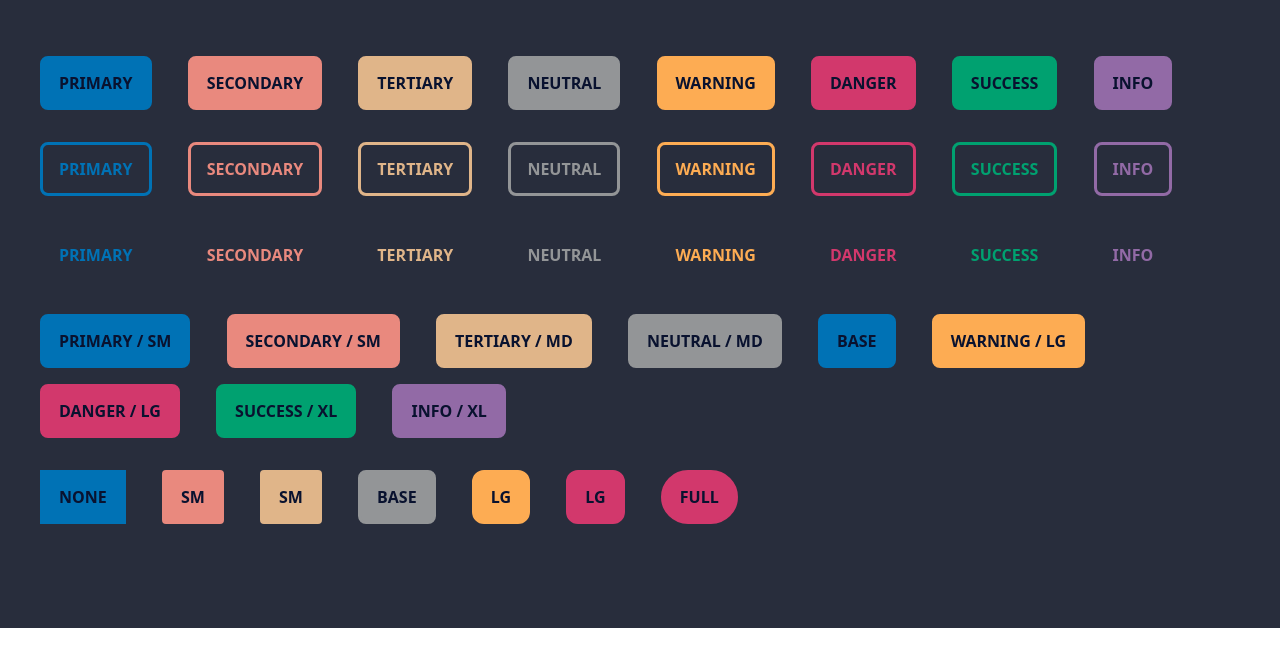
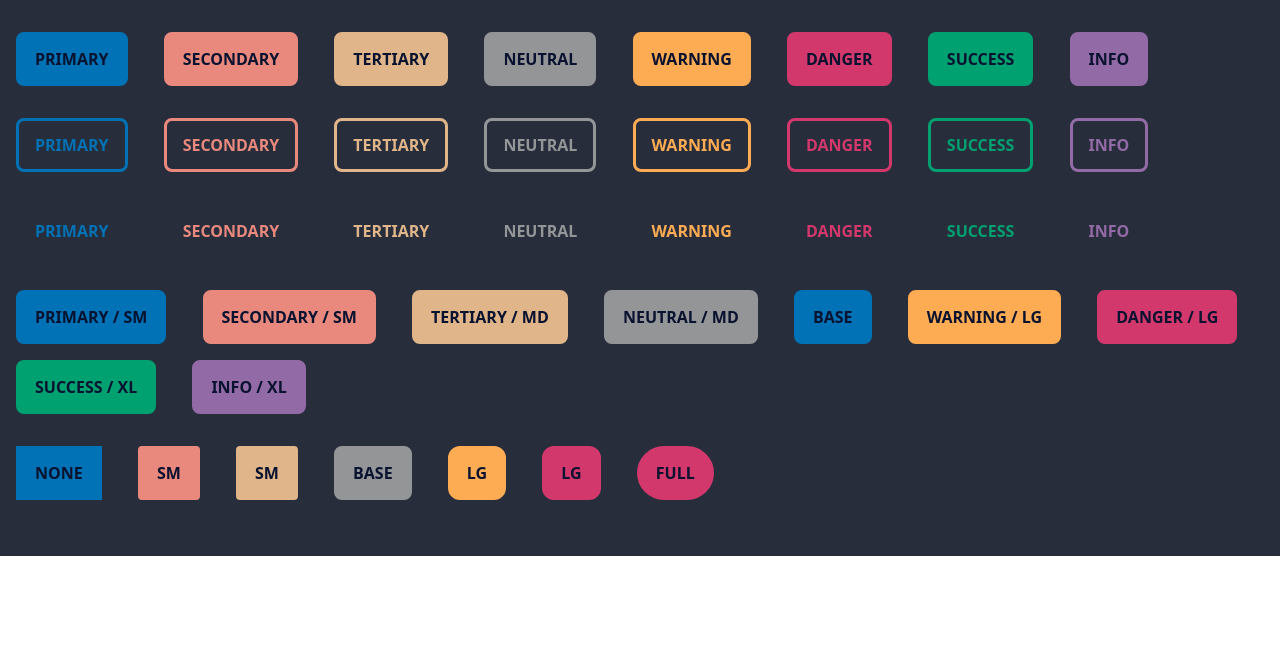
Before and after one commit to abdullahcalisir12/aquaponem, a website with bundled scripts: page public/index.html in a window 1280 px wide. Built offline with nearby package versions, Linux system fonts and the light colour scheme.

Commit message:
container exported and usage added

```diff
--- a/public/index.html
+++ b/public/index.html
@@ -19,7 +19,8 @@
   </head>
   <body>
     <aq-app>
-    <aq-theme class="p-6" dark>
+    <aq-theme dark>
+      <aq-container size="sm">
       <aq-text tag="h3">Color Palette</aq-text>
       <aq-card>
         <aq-text class="mx-4 mt-4" tag="h5">Buttons</aq-text>
@@ -264,6 +265,7 @@
           </div>
         </div>
       </aq-card>
+    </aq-container>
     </aq-theme>
     </aq-app>
     <noscript>You need to enable JavaScript to run this app.</noscript>
--- a/src/index.ts
+++ b/src/index.ts
@@ -1,5 +1,6 @@
 export { App } from '@/app';
 export { Theme } from '@/theme';
+export { Container } from '@/container';
 export { Card } from '@/card';
 export { Text } from '@/text';
 export { Button, Link } from '@/button';
```
